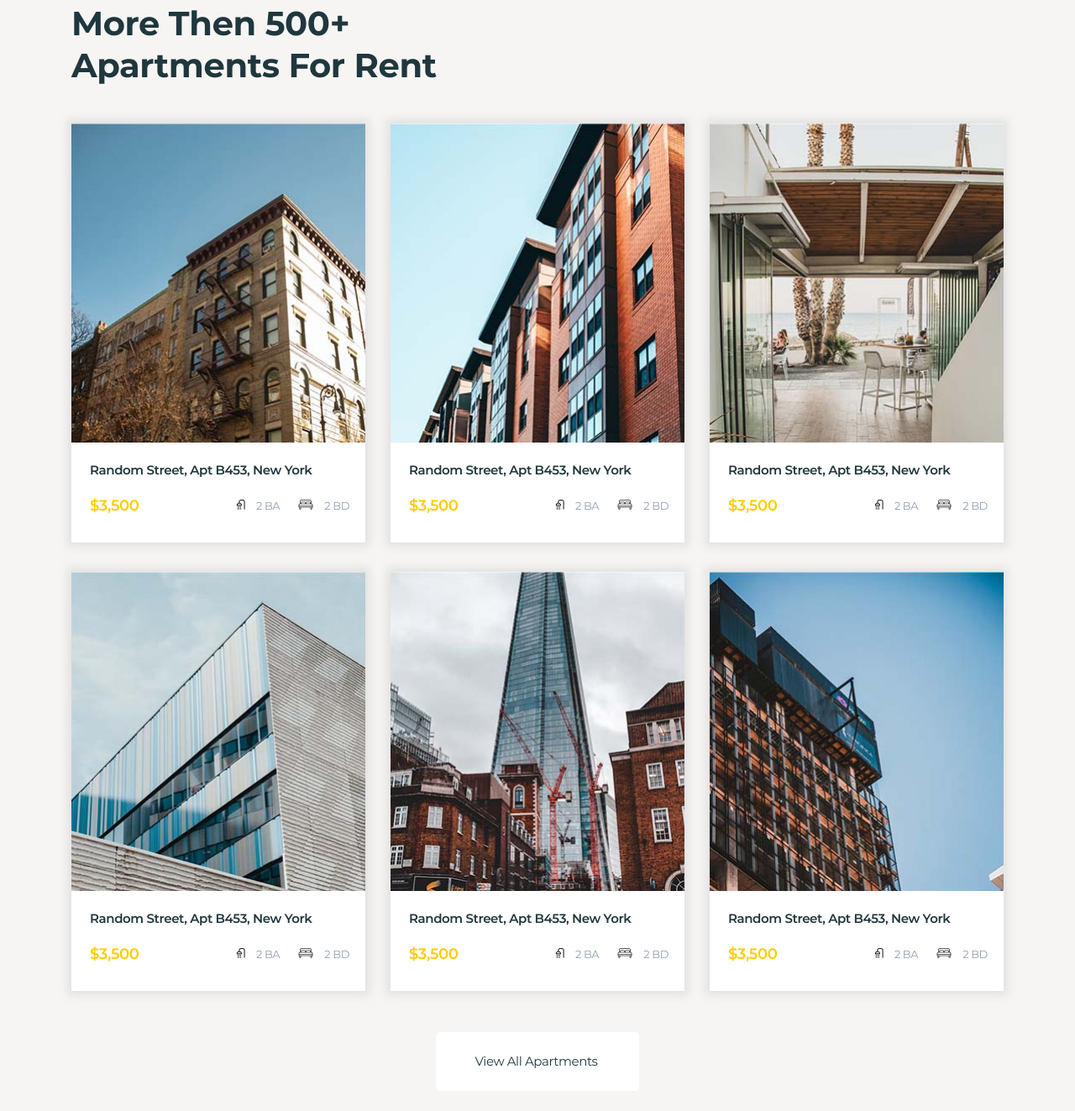
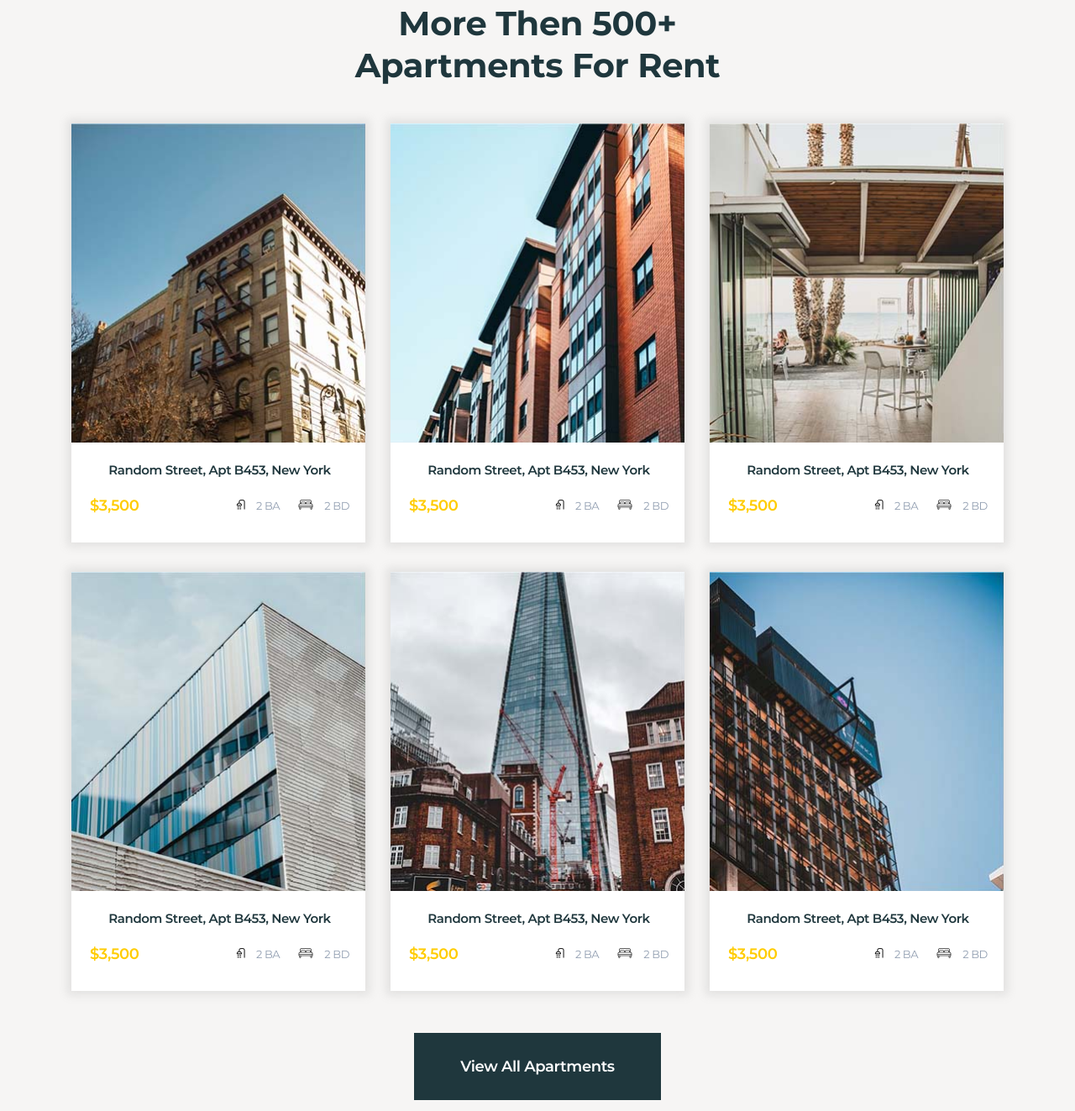
Before and after one commit to buithienphat/Luxestate, a plain HTML site: page index.html in a window 1280 px wide. Shown: the part 1477-2800 px from the top of the page at 84% size. Drawn offline with Linux system fonts and the light colour scheme.

Commit message:
update code

```diff
--- a/css/style.css
+++ b/css/style.css
@@ -365,10 +365,15 @@ input::placeholder {
   padding-bottom: var(--pd-section);
 }
 
+.scap .container {
+  text-align: center;
+}
+
 .scap .scap__list {
   display: flex;
   flex-wrap: wrap;
   gap: 35px 30px;
+  margin-bottom: 50px;
 }
 
 .scap .scap__list .scap__list-item {
@@ -494,7 +499,7 @@ input::placeholder {
 .scwork .scwork__list .scwork__list-item {
   width: calc(100% / 3 - 20px);
   padding: 40px 62px 50px 39px;
-  box-shadow: var(--shadow);
+  box-shadow: 0 0 1px 0px #000;
   display: flex;
   flex-direction: column;
   align-self: stretch;
--- a/index.html
+++ b/index.html
@@ -368,7 +368,7 @@
               </div>
             </figure>
           </div>
-          <div class="btnwhite">
+          <div class="btnblue">
             <a href="#">View All Apartments</a>
           </div>
         </div>
```
